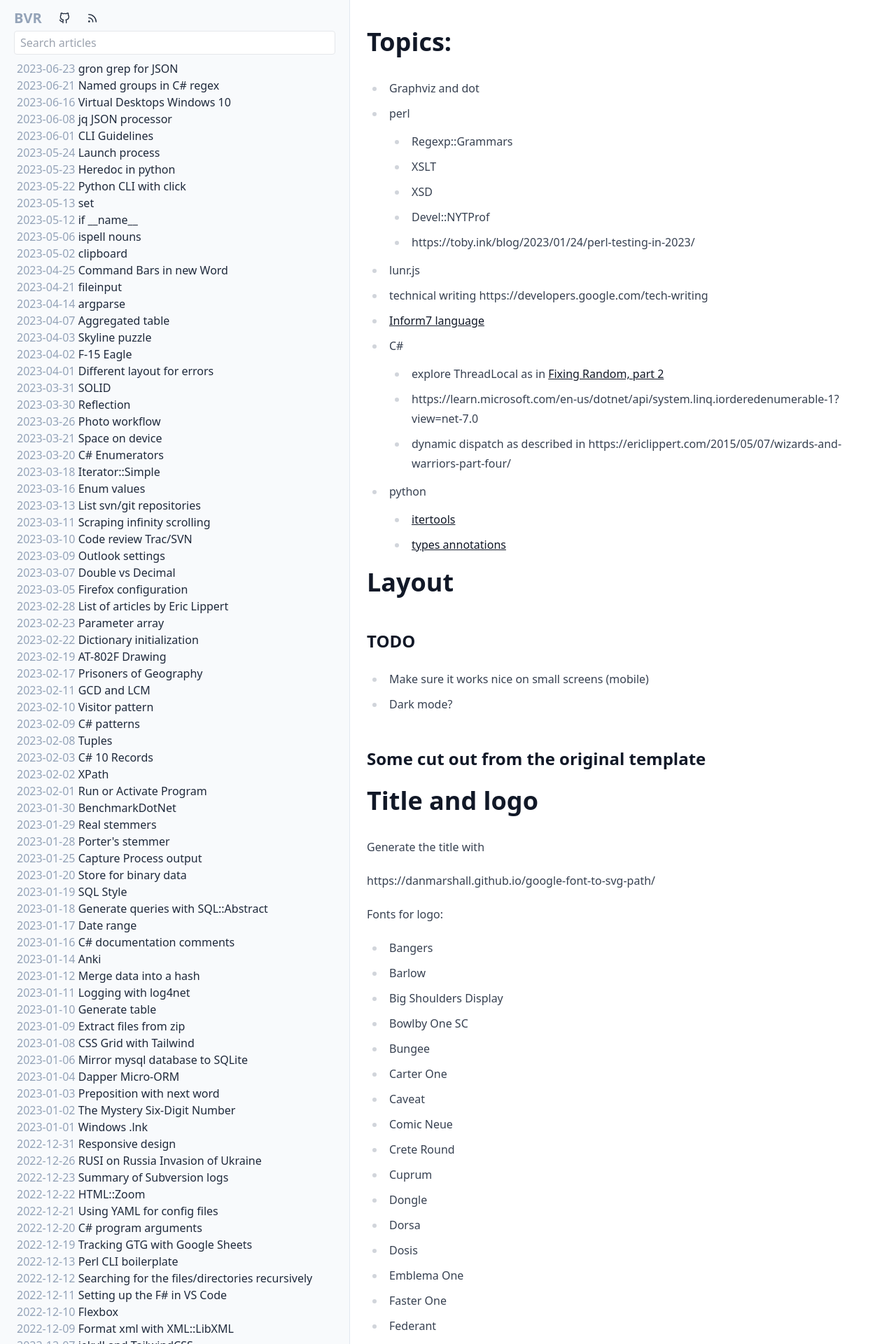
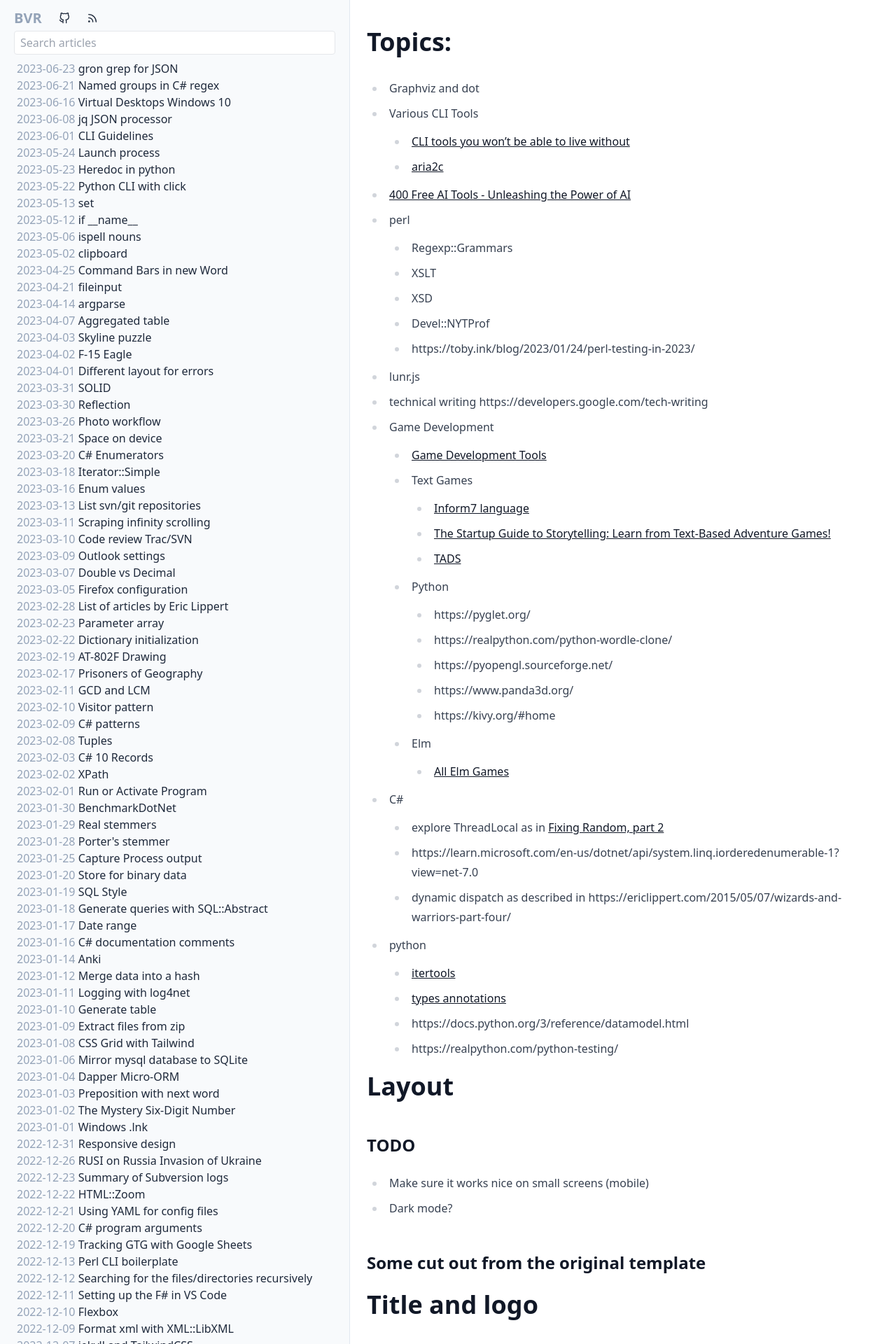
Before and after one commit to bvr/bvr.github.io, a Jekyll site: the page built from notes.md, in a window 1280 px wide. Shown: the top 1920 px of the page at 70% size. Built offline with Jekyll 4.4.1, drawn with Linux system fonts in a browser that asks for light colours; our own code applies the rules of GitHub Pages for plain Markdown files.

```diff
--- a/notes.md
+++ b/notes.md
@@ -2,6 +2,10 @@
 # Topics:
 
  - Graphviz and dot
+ - Various CLI Tools
+   - [CLI tools you won't be able to live without](https://dev.to/lissy93/cli-tools-you-cant-live-without-57f6)
+   - [aria2c](https://aria2.github.io/manual/en/html/aria2c.html#http-ftp-segmented-downloads)
+ - [400 Free AI Tools - Unleashing the Power of AI](https://dev.to/anmolbaranwal/200-free-ai-tools-unleashing-the-power-of-ai-eb0)
  - perl
    - Regexp::Grammars
    - XSLT
@@ -10,7 +14,20 @@
    - https://toby.ink/blog/2023/01/24/perl-testing-in-2023/
  - lunr.js
  - technical writing https://developers.google.com/tech-writing
- - [Inform7 language](https://ganelson.github.io/inform-website/)
+ - Game Development
+   - [Game Development Tools](https://www.makeuseof.com/tag/five-free-game-development-tools-make-your-own-games/)
+   - Text Games
+     - [Inform7 language](https://ganelson.github.io/inform-website/)
+     - [The Startup Guide to Storytelling: Learn from Text-Based Adventure Games!](https://www.taskade.com/blog/text-based-storytelling-games-startup-business/)
+     - [TADS](https://www.tads.org/)
+   - Python
+     - https://pyglet.org/
+     - https://realpython.com/python-wordle-clone/
+     - https://pyopengl.sourceforge.net/
+     - https://www.panda3d.org/
+     - https://kivy.org/#home
+   - Elm
+     - [All Elm Games](https://github.com/rofrol/elm-games/blob/master/README.md)
  - C#
    - explore ThreadLocal as in [Fixing Random, part 2](https://ericlippert.com/2019/02/04/fixing-random-part-2/)
    - https://learn.microsoft.com/en-us/dotnet/api/system.linq.iorderedenumerable-1?view=net-7.0
@@ -18,6 +35,8 @@
  - python
    - [itertools](https://docs.python.org/3/library/itertools.html)
    - [types annotations](https://realpython.com/preview/python-type-self/)
+   - https://docs.python.org/3/reference/datamodel.html
+   - https://realpython.com/python-testing/
 
 
 # Layout
```
